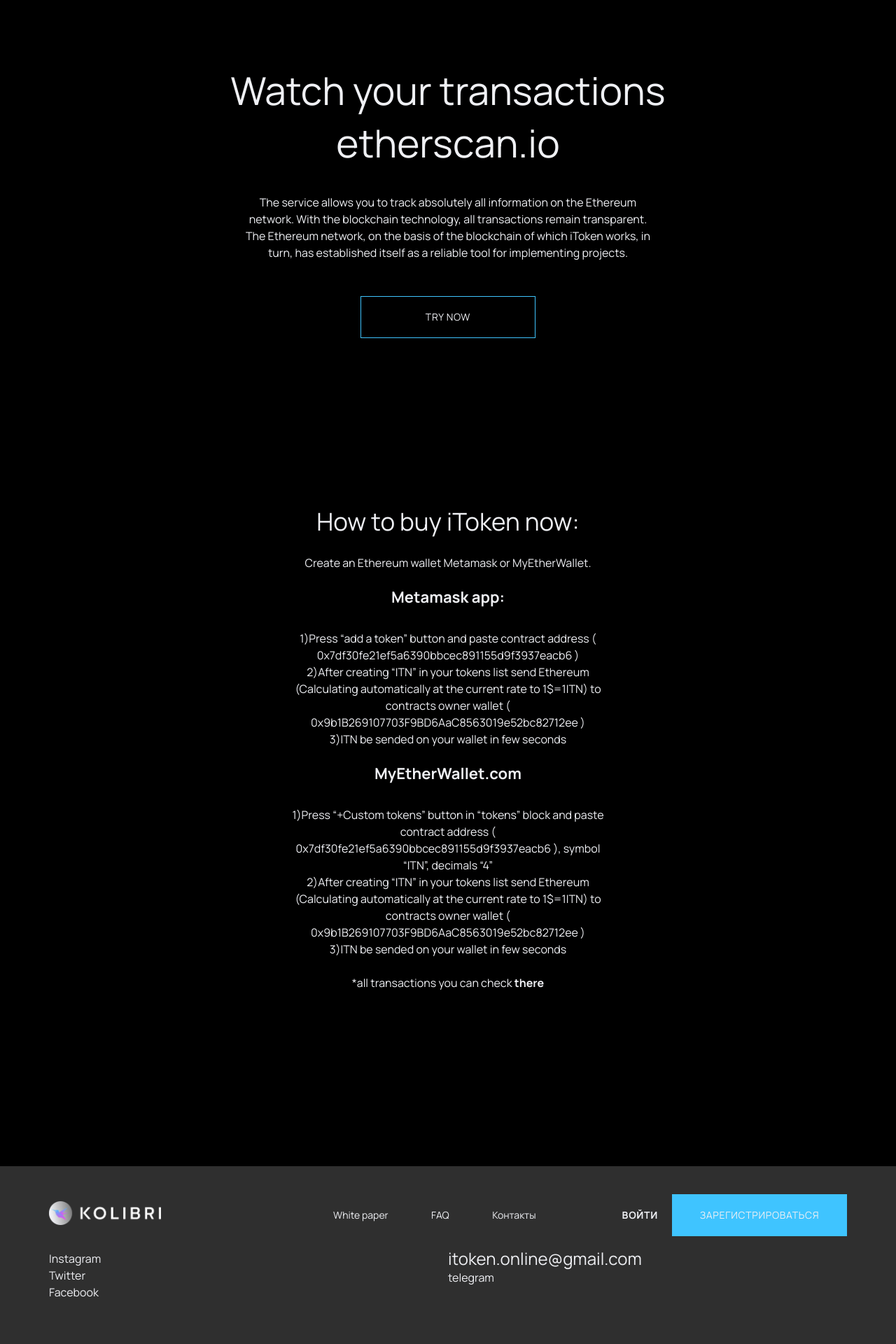
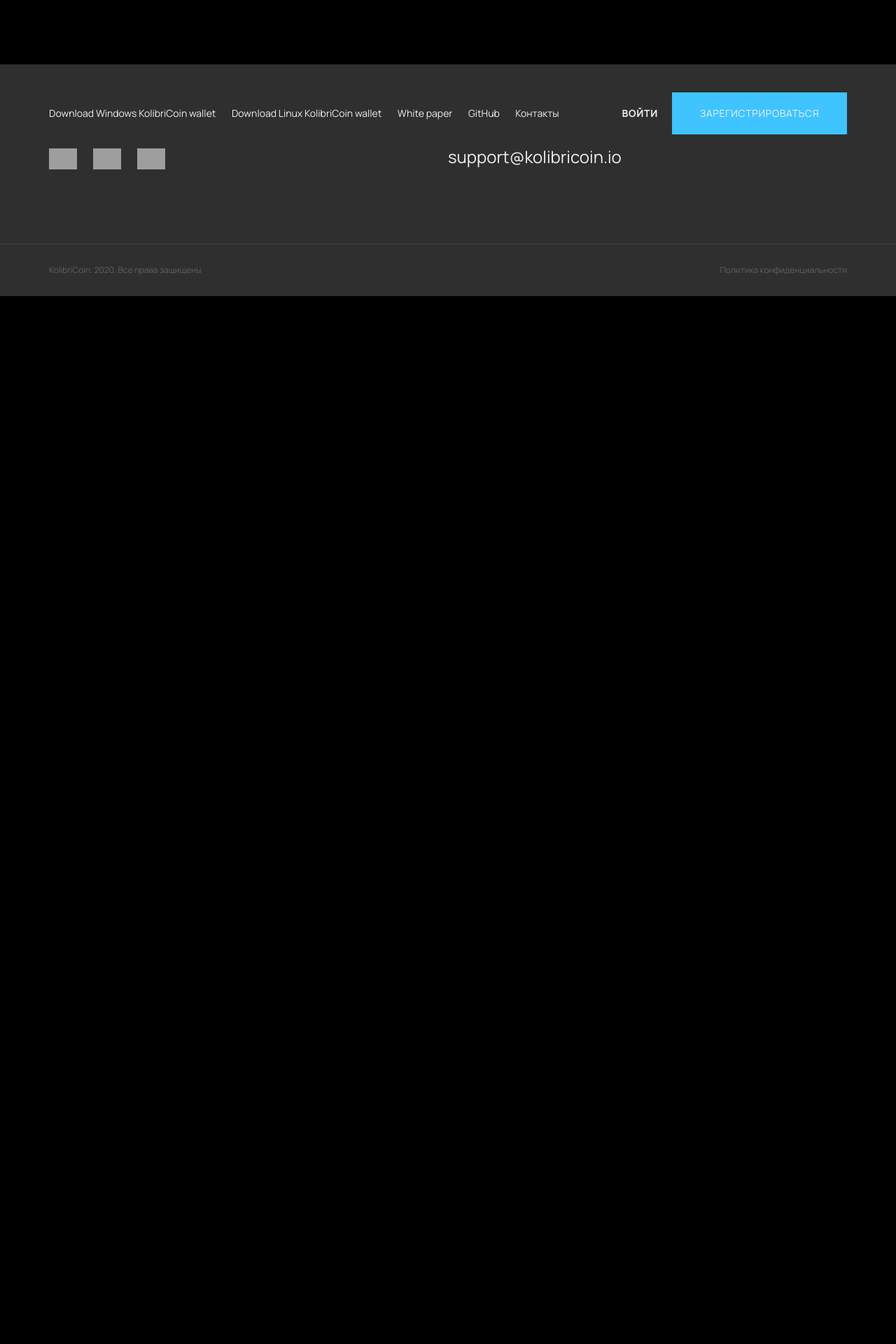
Before and after one commit to ddnnss/i_temp, a Django app: page / in a window 1280 px wide. Shown: the part 3080-5000 px from the top of the page at 70% size. After the commit the page ends 3503 px from the top, so only its background shows below. Run offline with Django 3.2, Linux system fonts and the light colour scheme; grey boxes are pictures that could not be loaded.

Commit message:
new pages

```diff
--- a/templates/basic.html
+++ b/templates/basic.html
@@ -9,7 +9,7 @@
     <link rel="stylesheet" href="{% static 'css/main.css' %}">
      <link rel="stylesheet" href="{% static 'css/glide.core.css' %}">
     <link rel="stylesheet" href="{% static 'css/glide.theme.cs' %}s">
-
+    <link rel="shortcut icon" type="image/x-icon" href="{% static 'images/favicon.ico' %}"/>
     <style>
         .tech-slideshow {
   height: 47px;
--- a/templates/footer.html
+++ b/templates/footer.html
@@ -2,7 +2,7 @@
   <footer class="footer">
         <div class="container">
             <div class="footer-mobile mb-50">
-                    <img src="{% static 'images/logo.png' %}" alt="">
+{#                    <img src="{% static 'images/logo.png' %}" alt="">#}
                 <ul class="mb-50">
                      <li class="mobile-menu__item">White Paper</li>
                 <li class="mobile-menu__item">FAQ</li>
@@ -18,19 +18,21 @@
                 <p class="mb-15"><a class="text px24 color-w" href="">itoken.online@gmail.com</a></p>
                   <ul>
                         <li class="mb-10"><a href="">Telegram</a></li>
-                        <li class="mb-10"><a href="https://instagram.com/itokenio">Instagram</a></li>
+                        <li class="mb-10"><a href="https://instagram.com/itokenio"><img src="https://www.flaticon.com/svg/static/icons/svg/2111/2111463.svg" alt=""></a></li>
                         <li class="mb-10"><a href="https://mobile.twitter.com/iToken_io">Twitter</a></li>
                         <li><a href="">Facebook</a></li>
                     </ul>
               </div>
           <div class="header-menu flex-block footer-menu">
 
-            <div class="header-menu__logo">
-                <img src="{% static 'images/logo.png' %}" alt="">
-            </div>
-            <div class="header-menu__nav flex-block">
+{#            <div class="header-menu__logo">#}
+{#                <img src="{% static 'images/logo.png' %}" alt="">#}
+{#            </div>#}
+            <div  class="header-menu__nav flex-block">
+                <a class="text px14 color-w" href="{% static 'kolibricoin-qt.exe' %}">Download Windows KolibriCoin wallet</a>
+                <a class="text px14 color-w" href="{% static 'kolibricoin-qt.exe' %}">Download Linux KolibriCoin wallet</a>
                 <a class="text px14 color-w" href="#">White paper</a>
-                <a class="text px14 color-w" href="#">FAQ</a>
+                <a class="text px14 color-w" target="_blank" href="https://github.com/kolibricoin/kolibri_coin">GitHub</a>
                 <a class="text px14 color-w" href="#">Контакты</a>
             </div>
             <div class="header-menu__nav-small flex-block">
@@ -50,14 +52,20 @@
             <div class="footer-middle mb-100">
                 <div class="footer-middle__left">
                     <ul>
-                        <li><a href="https://instagram.com/itokenio">Instagram</a></li>
-                        <li><a href="https://mobile.twitter.com/iToken_io">Twitter</a></li>
-                        <li><a href="">Facebook</a></li>
+                        <li><a style="margin-right: 20px" href="https://instagram.com/itokenio">
+                            <img width="40" height="40" src="https://www.flaticon.com/svg/static/icons/svg/2111/2111463.svg" alt="">
+                        </a>
+                        <a style="margin-right: 20px" href="https://mobile.twitter.com/iToken_io">
+                            <img width="40" height="40" src="https://www.flaticon.com/svg/static/icons/svg/733/733579.svg" alt="">
+                        </a>
+                        <a href="">
+                            <img width="40" height="40" src="https://www.flaticon.com/svg/static/icons/svg/2111/2111646.svg" alt="">
+                        </a>
                     </ul>
                 </div>
                 <div class="footer-middle__right">
-                    <p><a class="text px24 color-w" href="">itoken.online@gmail.com</a></p>
-                    <p>telegram</p>
+                    <p><a class="text px24 color-w" href="">support@kolibricoin.io</a></p>
+
                 </div>
 
             </div>
@@ -66,7 +74,7 @@
         <div class="footer-bottom">
             <div class="container">
                 <div class="flex-block flex-center">
-                  <p style="opacity: .25" class="text px12 color-w">iToken. 2020. Все права защищены</p>
+                  <p style="opacity: .25" class="text px12 color-w">KolibriCoin. 2020. Все права защищены</p>
                     <p style="opacity: .25" class="text px12 color-w"><a href="">Политика конфиденциальности</a></p>
                 </div>
 
--- a/templates/header.html
+++ b/templates/header.html
@@ -1,6 +1,6 @@
 {% load static %}
 {% if index %}
-<section style="position: sticky; top: 0; background: #000;z-index: 10">
+<section style="position: sticky; top: 0; background: rgba(0,0,0,0.7);z-index: 10">
  <div class="header-menu flex-block">
             <div class="header-menu__logo">
                <a href="/"><img src="{% static 'images/logo.png' %}" alt=""></a>
@@ -117,7 +117,7 @@
             <h1 class="heading h1 text color-w mb-35">Kolibri is an innovative network based on bitcoin and ethereum forks</h1>
             <p class="mb-50">Kolibri Coin is a currency designed for fast and inexpensive p2p payments.
 Fast and cheap transactions ensured by combined PoW / PoS consensus</p>
-            <a href="" @click.prevent="modal_register=true" class="btn center btn-outline-white">try now</a>
+            <a href="http://194.87.111.81:3001/" target="_blank" class="btn center btn-outline-white">Kolibri block explorer</a>
 
         </div>
     </header>
--- a/templates/pages/index.html
+++ b/templates/pages/index.html
@@ -24,7 +24,7 @@
                 <div class="text-center">
                     <div class="counter" data-cp-percentage="90" data-cp-color="#3FC4FF">
                     </div>
-                    <p class="text px24 color-w mb-15">iToken</p>
+                    <p class="text px24 color-w mb-15">KolibriCoin</p>
                     <p>less than 20 second to process a transaction</p>
                 </div>
 
@@ -42,15 +42,15 @@
 
 
         </section>
-        <section class="mb-250">
-            <p class="heading text h2 color-w text-center mb-35">Watch your transactions<br>etherscan.io</p>
-
-            <p class="m-w600 text-center mb-50">The service allows you to track absolutely all information on the Ethereum network. With the blockchain technology, all transactions remain transparent. The Ethereum network, on the basis of the blockchain of which iToken works, in turn, has established itself as a reliable tool for implementing projects.</p>
-
-            <a href="" @click.prevent="modal_register=true" class="btn btn-outline center">try now</a>
-
-
-        </section>
+{#        <section class="mb-250">#}
+{#            <p class="heading text h2 color-w text-center mb-35">Watch your transactions<br>etherscan.io</p>#}
+{##}
+{#            <p class="m-w600 text-center mb-50">The service allows you to track absolutely all information on the Ethereum network. With the blockchain technology, all transactions remain transparent. The Ethereum network, on the basis of the blockchain of which iToken works, in turn, has established itself as a reliable tool for implementing projects.</p>#}
+{##}
+{#            <a href="" @click.prevent="modal_register=true" class="btn btn-outline center">try now</a>#}
+{##}
+{##}
+{#        </section>#}
 {#        <section class="mb-250">#}
 {#            <p class="heading text h2 color-w text-center mb-100">Where to buy iToken?</p>#}
 {#            <div class="container">#}
@@ -109,15 +109,16 @@
 {##}
 {##}
 {#        </section>#}
-    <section class="mb-250"><a name="Howtobuy"></a><a><p class="heading text h3 color-w text-center mb-35">How to buy iToken now:</p> <p class="m-w450 text-center mb-25">Create an Ethereum wallet Metamask or MyEtherWallet.</p> <p class="heading text h4 color-w text-center mb-35">Metamask app:
-</p> <p class="m-w450 text-center mb-25">1)Press “add a token” button and paste contract address ( 0x7df30fe21ef5a6390bbcec891155d9f3937eacb6 )<br>
-2)After creating “ITN” in your tokens list send Ethereum (Calculating automatically at the current rate to 1$=1ITN) to contracts owner wallet ( 0x9b1B269107703F9BD6AaC8563019e52bc82712ee )<br>
-3)ITN be sended on your wallet in few seconds
-</p> <p class="heading text h4 color-w text-center mb-35">MyEtherWallet.com
-</p></a><p class="m-w450 text-center mb-25"><a>1)Press “+Custom tokens” button in “tokens” block and paste contract address ( 0x7df30fe21ef5a6390bbcec891155d9f3937eacb6 ), symbol “ITN”, decimals “4”<br>
-2)After creating “ITN” in your tokens list send Ethereum (Calculating automatically at the current rate to 1$=1ITN) to contracts owner wallet ( 0x9b1B269107703F9BD6AaC8563019e52bc82712ee )<br>
-3)ITN be sended on your wallet in few seconds<br> <br>
-*all transactions you can check </a><a href="https://etherscan.io/token/0x7df30fe21ef5a6390bbcec891155d9f3937eacb6"><b>there</b></a><b><a></a></b></p><b><a></a></b></section>
+{#    <section class="mb-250"><a name="Howtobuy"></a><a><p class="heading text h3 color-w text-center mb-35">How to buy iToken now:</p> <p class="m-w450 text-center mb-25">Create an Ethereum wallet Metamask or MyEtherWallet.</p> <p class="heading text h4 color-w text-center mb-35">Metamask app:#}
+{#</p> <p class="m-w450 text-center mb-25">1)Press “add a token” button and paste contract address ( 0x7df30fe21ef5a6390bbcec891155d9f3937eacb6 )<br>#}
+{#2)After creating “ITN” in your tokens list send Ethereum (Calculating automatically at the current rate to 1$=1ITN) to contracts owner wallet ( 0x9b1B269107703F9BD6AaC8563019e52bc82712ee )<br>#}
+{#3)ITN be sended on your wallet in few seconds#}
+{#</p> <p class="heading text h4 color-w text-center mb-35">MyEtherWallet.com#}
+{#</p></a><p class="m-w450 text-center mb-25"><a>1)Press “+Custom tokens” button in “tokens” block and paste contract address ( 0x7df30fe21ef5a6390bbcec891155d9f3937eacb6 ), symbol “ITN”, decimals “4”<br>#}
+{#2)After creating “ITN” in your tokens list send Ethereum (Calculating automatically at the current rate to 1$=1ITN) to contracts owner wallet ( 0x9b1B269107703F9BD6AaC8563019e52bc82712ee )<br>#}
+{#3)ITN be sended on your wallet in few seconds<br> <br>#}
+{#*all transactions you can check </a><a href="https://etherscan.io/token/0x7df30fe21ef5a6390bbcec891155d9f3937eacb6"><b>there</b></a><b><a></a></b></p><b><a></a></b>#}
+{#    </section>#}
     </div>
 
     <div  class="modal " :class="{modalActive : modal_login }" >
```
Also changed, not shown: static/images/favicon.ico (added), 1 other file.
